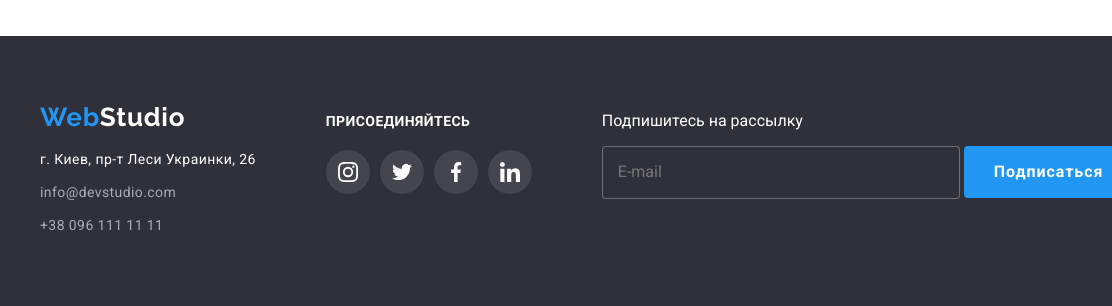
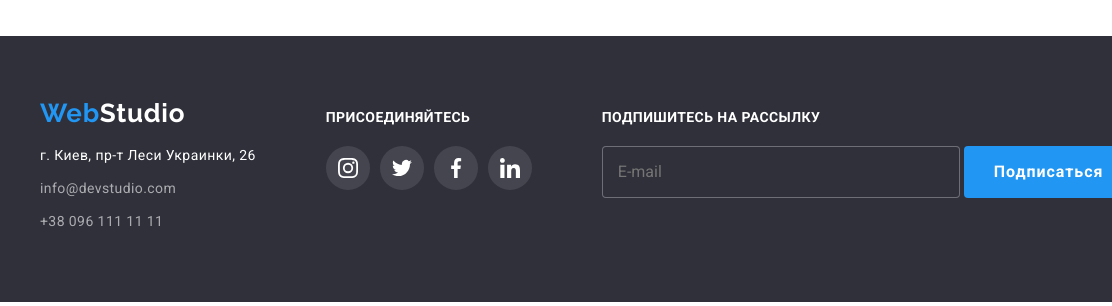
Before and after one commit to IrinaHordiienko/goit-markup-hw-06, a plain HTML site: page portfolio.html in a window 1280 px wide. Shown: the part 1598-1904 px from the top of the page, 0-1112 px from the left. Drawn offline with nearby package versions, Linux system fonts and the light colour scheme.

Commit message:
work on bugs

```diff
--- a/css/styles.css
+++ b/css/styles.css
@@ -499,6 +499,7 @@ textarea {
   color: var(--primary-bg-color);
   background-color: var(--background-col);
   border: 1px solid rgba(255, 255, 255, 0.3);
+  outline: inherit;
 }
 
 .input.input-footer::placeholder {
@@ -807,6 +808,7 @@ textarea {
 .input:hover,
 .input:focus {
   border-color: var(--accent-color);
+  outline: inherit;
 }
 
 .input-logo:hover,
--- a/portfolio.html
+++ b/portfolio.html
@@ -245,13 +245,15 @@
                 </ul>
             </div>
             <div class="footer-container">
-                <p>Подпишитесь на рассылку</p>
-                <input type="email" name="email" class="input-footer" placeholder="E-mail">
-                <button type="submit" class="submit-footer">Подписаться
-                    <svg class="logo-footer" width="24" height="24">
-                        <use href="./images/symbol-defs.svg#icon-icon-send"></use>
-                    </svg>
-                </button>
+                <p class="social-title">Подпишитесь на рассылку</p>
+                <form>
+                    <input type="email" name="email-footer" id="email-footer" class="input-footer" placeholder="E-mail">
+                    <button type="submit" class="submit-footer">Подписаться
+                        <svg class="logo-footer" width="24" height="24">
+                            <use href="./images/symbol-defs.svg#icon-icon-send"></use>
+                        </svg>
+                    </button>
+                </form>
 
             </div>
         </div>
```
Also changed, not shown: index.html (+2 -0 lines).
